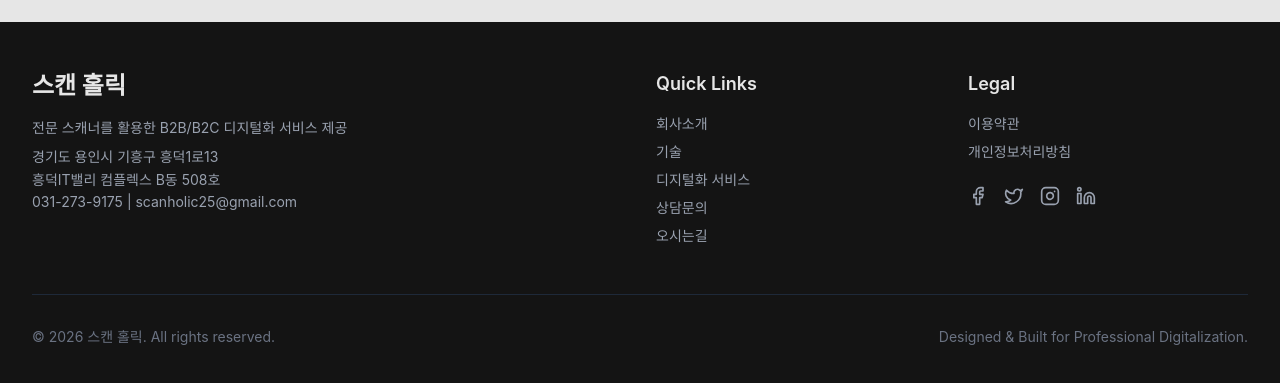
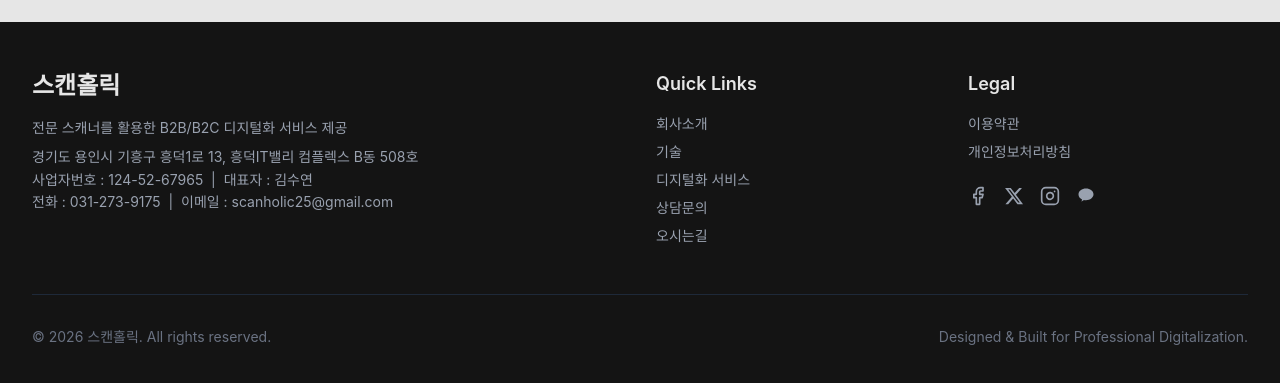
Before and after one commit to iiiisscan-byte/scanholic, a React (Vite) app: page / in a window 1280 px wide. Shown: the part 1818-2201 px from the top of the page. Built offline with nearby package versions, Linux system fonts and the light colour scheme; no server answers; a web font is replaced by a local one.

Commit message:
Update footer company info and SNS icons

```diff
--- a/src/components/layout/Footer.tsx
+++ b/src/components/layout/Footer.tsx
@@ -1,5 +1,5 @@
 import { Link } from 'react-router-dom';
-import { Facebook, Twitter, Instagram, Linkedin } from 'lucide-react';
+import { Facebook, Instagram } from 'lucide-react';
 
 export function Footer() {
   return (
@@ -7,14 +7,14 @@ export function Footer() {
       <div className="max-w-7xl mx-auto px-4 sm:px-6 lg:px-8">
         <div className="grid grid-cols-1 md:grid-cols-4 gap-8">
           <div className="col-span-1 md:col-span-2">
-            <h2 className="text-2xl font-bold mb-4">스캔 홀릭</h2>
+            <h2 className="text-2xl font-bold mb-4">스캔홀릭</h2>
             <p className="text-sm text-gray-400 mb-2">
               전문 스캐너를 활용한 B2B/B2C 디지털화 서비스 제공
             </p>
             <address className="not-italic text-sm text-gray-400 leading-relaxed">
-              경기도 용인시 기흥구 흥덕1로13<br />
-              흥덕IT밸리 컴플렉스 B동 508호<br />
-              <a href="tel:031-273-9175" className="hover:text-white transition-colors">031-273-9175</a> | <a href="mailto:scanholic25@gmail.com" className="hover:text-white transition-colors">scanholic25@gmail.com</a>
+              경기도 용인시 기흥구 흥덕1로 13, 흥덕IT밸리 컴플렉스 B동 508호<br />
+              사업자번호 : 124-52-67965 &nbsp;|&nbsp; 대표자 : 김수연<br />
+              전화 : <a href="tel:031-273-9175" className="hover:text-white transition-colors">031-273-9175</a> &nbsp;|&nbsp; 이메일 : <a href="mailto:scanholic25@gmail.com" className="hover:text-white transition-colors">scanholic25@gmail.com</a>
             </address>
           </div>
 
@@ -38,15 +38,23 @@ export function Footer() {
 
             <div className="mt-6 flex gap-4">
               <a href="#" className="text-gray-400 hover:text-white transition-colors"><Facebook className="w-5 h-5" /></a>
-              <a href="#" className="text-gray-400 hover:text-white transition-colors"><Twitter className="w-5 h-5" /></a>
+              <a href="#" className="text-gray-400 hover:text-white transition-colors">
+                <svg className="w-5 h-5" viewBox="0 0 24 24" fill="currentColor">
+                  <path d="M18.244 2.25h3.308l-7.227 8.26 8.502 11.24H16.17l-5.214-6.817L4.99 21.75H1.68l7.73-8.835L1.254 2.25H8.08l4.713 6.231zm-1.161 17.52h1.833L7.084 4.126H5.117z"/>
+                </svg>
+              </a>
               <a href="#" className="text-gray-400 hover:text-white transition-colors"><Instagram className="w-5 h-5" /></a>
-              <a href="#" className="text-gray-400 hover:text-white transition-colors"><Linkedin className="w-5 h-5" /></a>
+              <a href="#" className="text-gray-400 hover:text-white transition-colors">
+                <svg className="w-5 h-5" viewBox="0 0 24 24" fill="currentColor">
+                  <path d="M12 3c-4.97 0-9 3.185-9 7.115 0 2.556 1.7 4.8 4.27 6.05-.15.524-.48 1.764-.55 2.05-.08.34.11.34.25.24.11-.08 1.75-1.18 2.45-1.66.83.2 1.69.3 2.58.3 4.97 0 9-3.185 9-7.115C21 6.185 16.97 3 12 3z"/>
+                </svg>
+              </a>
             </div>
           </div>
         </div>
 
         <div className="border-t border-gray-800 mt-12 pt-8 text-sm text-gray-500 text-center flex flex-col md:flex-row justify-between items-center">
-          <p>&copy; {new Date().getFullYear()} 스캔 홀릭. All rights reserved.</p>
+          <p>&copy; {new Date().getFullYear()} 스캔홀릭. All rights reserved.</p>
           <p className="mt-2 md:mt-0">Designed & Built for Professional Digitalization.</p>
         </div>
       </div>
```
